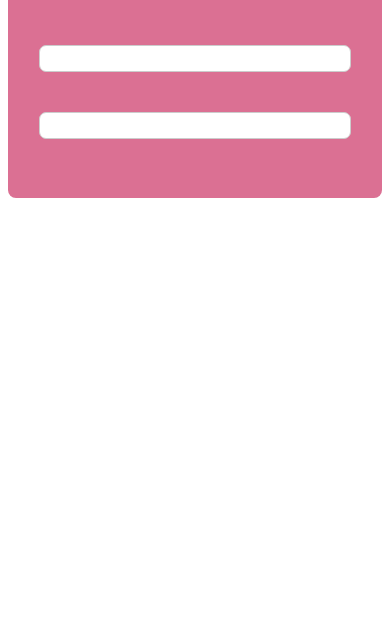
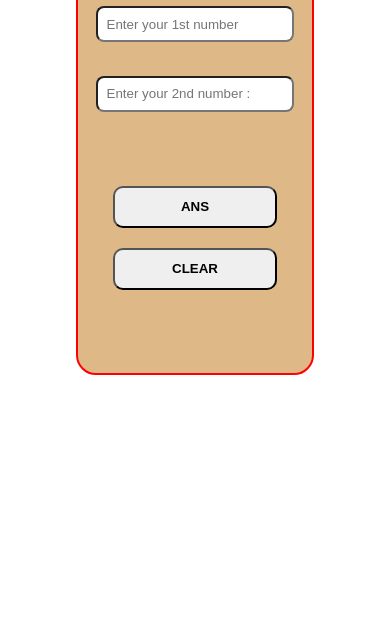
Before and after one commit to mayurithotange/sum-of-two-numbers, a plain HTML site: page index.html in a window 390 px wide. Shown: the part 202-844 px from the top of the page. Drawn offline with Linux system fonts and the light colour scheme.

Commit message:
code changes

```diff
--- a/index.html
+++ b/index.html
@@ -1,59 +1,141 @@
+<!DOCTYPE html>
 <!DOCTYPE html>
 <html lang="en">
+<head>
+    <meta charset="UTF-8">
+    <meta name="viewport" content="width=device-width, initial-scale=1.0">
+    <title>calculater</title>
+</head>
+<body>
+    <style>
 
-<head>
-    <title> sum of two numbers</title>
-    <style>
-        .container {
-            height: 300px;
+
+        h1{
+            text-align: center;
+        }
+        .continer{
             display: flex;
             flex-direction: column;
-            background-color: palevioletred;
+            justify-content: center;
             align-items: center;
+
+
+        }
+        .fist-continer{
+            height: 54vh;
+            width: 30vw;
+            display: flex;
+            flex-direction: column;
             justify-content: center;
+            align-items: center;
+            border: 2px solid black;
+            background-color: blueviolet;
+            border-radius: 20px;
+        }
+        .input-text{
+            padding: 1vh;
+            margin: 2vh 0;
             border-radius: 8px;
-            margin: 100px auto;
-            max-width: 600px;
+
         }
+        p{
+            font-size: 2vw;
+            font-weight: 700;
 
-        .name {
-            font-size: 40px;
+        }
+        .btn{
+            height: 6vh;
+            width: 12vw;
+            border-radius: 10px;
+            font-weight: 600;
+            margin: 10px;
+        }
+        .btn:hover{
+            background-color: brown;
             color: white;
         }
 
-        .input-box {
-            width: 300px;
-            height: 30px;
-            margin: 20px 0px;
-            border-radius: 7px;
-            padding: 5px;
-            border: 1px solid #ccc;
+        @media screen and (max-width:480px) {
+
+            .continer{
+            display: flex;
+            flex-direction: column;
+            justify-content: center;
+            align-items: center;
+
+
+        }
+        .fist-continer{
+            height: 54vh;
+            width: 60vw;
+            display: flex;
+            flex-direction: column;
+            justify-content: center;
+            align-items: center;
+            border: 2px solid red;
+            background-color: burlywood;
+            border-radius: 20px;
+        }
+        .input-text{
+            padding: 1vh;
+            margin: 2vh 0;
+            border-radius: 8px;
+
+        }
+        p{
+            font-size: 6vw;
+            font-weight: 700;
+
+        }
+        .btn{
+            height: 5vh;
+            width: 42vw;
+            border-radius: 10px;
+            font-weight: 600;
+            margin: 10px;
         }
 
-        .result {
-            font-size: 20px;
-            color: white;
-        }
+
+
+    }
+
     </style>
-</head>
+    <h1>TWO NUMBER ADDTION </h1>
+    <div class="continer">
+    <div class="fist-continer">
+        <input type="text" class="input-text" id="input-value1" placeholder="Enter your 1st number" >
+        <input type="text"class="input-text" id="input-value2"  placeholder="Enter your 2nd number :"  >
+        <p id="result"></p>
+        <button onclick="calculater()" class="btn">ANS</button>
+        <button type="button" id="receat" onclick="reset()" class="btn">CLEAR</button>
 
-<body>
-    <div class="container">
-        <p class="name">Sum of Two Numbers</p>
-        <input type="number" class="input-box" id="input1" oninput="calculate()">
-        <input type="number" class="input-box" id="input2" oninput="calculate()">
-        <p class="result" id="result"></p>
+
     </div>
 
+
+
+    </div>
     <script>
-        function calculate() {
-            const num1 = document.getElementById("input1").value;
-            const num2 = document.getElementById("input2").value;
-            const sum = parseInt(num1 || 0) + parseInt(num2 || 0);
-            const resultElement = document.getElementById("result");
-            resultElement.innerText = `Sum of ${num1} and ${num2} is ${sum}`;
-        }
+
+
+
+         function calculater(){
+              const num1Element = document.getElementById("input-value1");
+             const num2Element = document.getElementById("input-value2");
+
+            const total= (parseInt(num1Element.value)|| 0) +( parseInt(num2Element.value)||0)
+
+            const resultEelment =  document.getElementById("result")
+            resultEelment.innerText =`sum: ${total}`
+
+         }
+         function reset()
+         {
+            document.getElementById("input-value1").value = "";
+            document.getElementById("input-value2").value = "";
+            document.getElementById("result").innerText = "sum = 0";
+
+         }
+
+
     </script>
-</body>
-
-</html>
```
